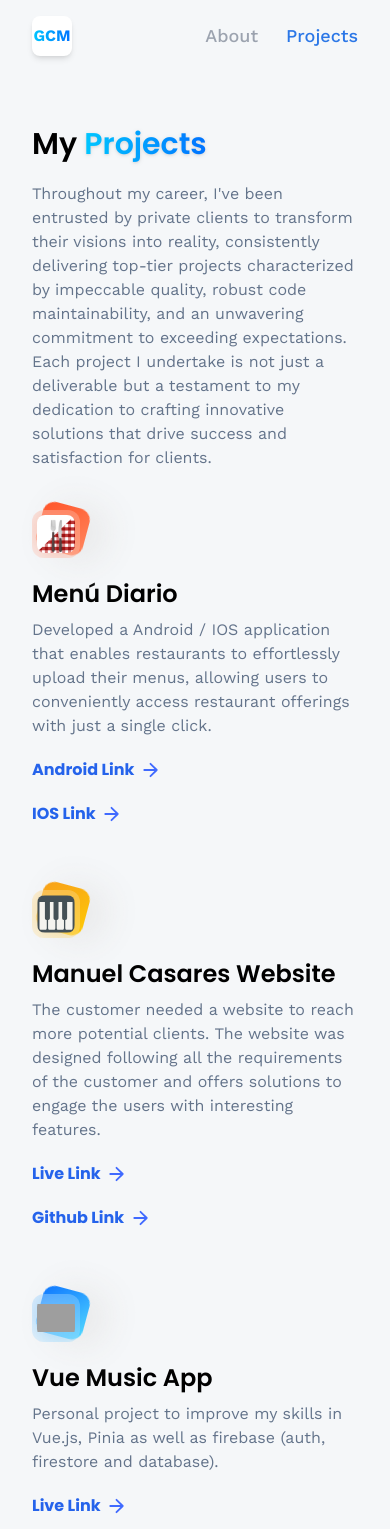
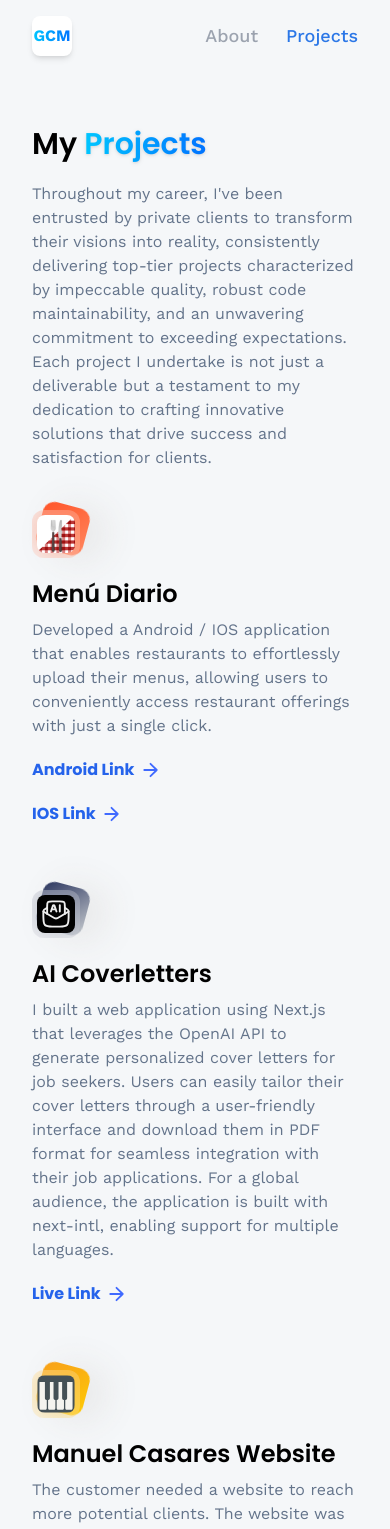
Before and after one commit to gabrielmoris/3d-react, a React (Vite) app: page /projects in a window 390 px wide. Shown: the top 1529 px of the page. Built offline with nearby package versions, Linux system fonts and the light colour scheme; grey boxes are pictures that could not be loaded.

Commit message:
solve error with home responsiveness and add new project

```diff
--- a/src/assets/images/index.js
+++ b/src/assets/images/index.js
@@ -6,5 +6,6 @@ import me from "./me.png";
 import brasscollective from "./brasscollective.png";
 import menudiario from "./menudiario.png";
 import keyboard from "./keyboard.svg";
+import aiCoverletters from "./aiCoverletters.svg";
 
-export { hero, logo, ameropa, beehivve, me, brasscollective, menudiario, keyboard };
+export { hero, logo, ameropa, beehivve, me, brasscollective, menudiario, keyboard, aiCoverletters };
--- a/src/components/ScrollInfo.jsx
+++ b/src/components/ScrollInfo.jsx
@@ -4,7 +4,7 @@ import { Footer } from "./Footer.jsx";
 export const ScrollInfo = () => {
   return (
     <section className="flex flex-col gap-48 xl:gap-76 items-center p-1 xl:p-20 bg-gradient-to-b to-purple-900 from-slate-900">
-      <div className="border-l-[80px] mt-44 absolute h-[100vh] xl:h-[150vh] 2xl:h-[120vh]  border-dotted border-purple-900 "></div>
+      {/* <div className="border-l-[20rem] mt-[18rem] absolute h-full border-dotted border-purple-900"></div> */}
       <h1 className="head-text text-slate-500 mt-10 md:mt-0">
         {"<"}
         <span className="blue-gradient_text font-semibold drop-shadow"> Gabrielcmoris </span>
--- a/src/constants/index.js
+++ b/src/constants/index.js
@@ -1,4 +1,4 @@
-import { beehivve, ameropa, me, brasscollective, menudiario, keyboard } from "../assets/images";
+import { beehivve, ameropa, me, brasscollective, menudiario, keyboard, aiCoverletters } from "../assets/images";
 import {
   aws,
   camera,
@@ -236,6 +236,14 @@ export const projects = [
     linkAndroid: "https://play.google.com/store/apps/details?id=com.menudiario.app",
   },
   {
+    iconUrl: aiCoverletters,
+    theme: "btn-back-black",
+    name: "AI Coverletters",
+    description:
+      "I built a web application using Next.js that leverages the OpenAI API to generate personalized cover letters for job seekers.  Users can easily tailor their cover letters through a user-friendly interface and download them in PDF format for seamless integration with their job applications.  For a global audience, the application is built with next-intl, enabling support for multiple languages.",
+    link: "https://ai-coverletters.vercel.app",
+  },
+  {
     iconUrl: keyboard,
     theme: "btn-back-yellow",
     name: "Manuel Casares Website",
--- a/src/pages/Home.jsx
+++ b/src/pages/Home.jsx
@@ -3,7 +3,7 @@ import { Suspense, useState, useEffect, useRef } from "react";
 import Loader from "../components/Loader";
 import HomeInfo from "../components/HomeInfo.jsx";
 // import arise from "../assets/SKIRK-Arise.mp3";
-import song from "../assets/moris-song.mp3"
+import song from "../assets/moris-song.mp3";
 import { soundoff, soundon } from "../assets/icons/index.js";
 import { Satellite } from "../models/Satellite.jsx";
 import { World } from "../models/World.jsx";
```
Also changed, not shown: src/assets/images/aiCoverletters.svg (added).
